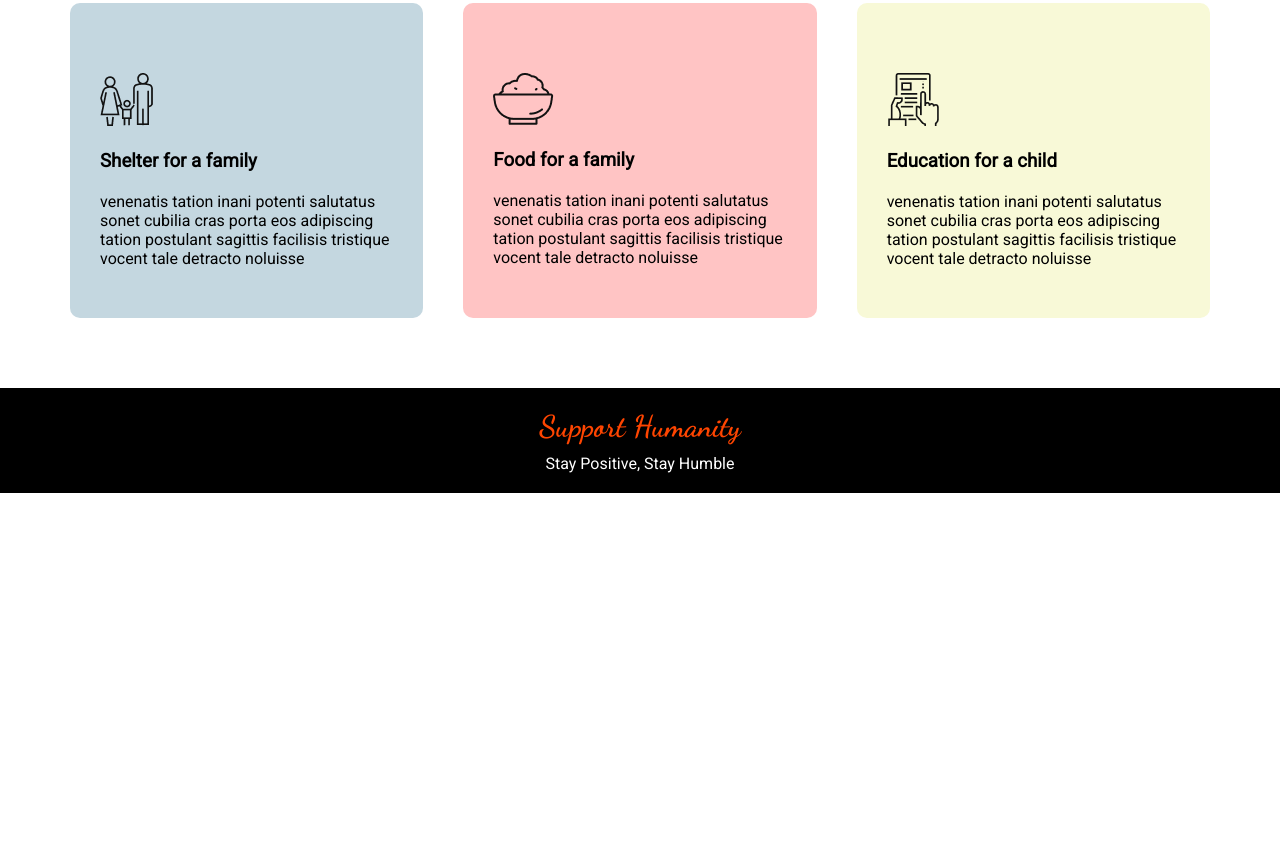
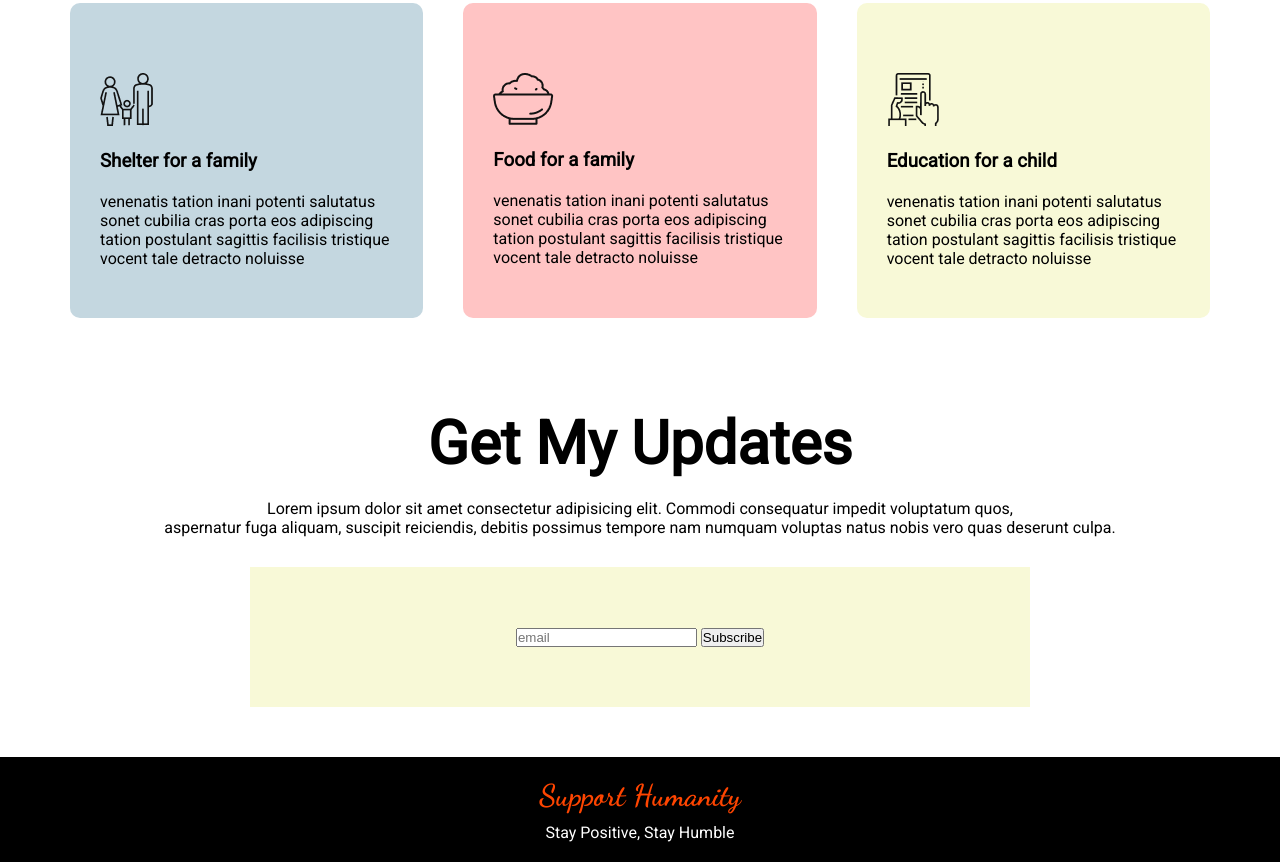
Before and after one commit to SojibRoy/assignment-one, a plain HTML site: page index.html in a window 1280 px wide. Shown: the part 1377-2239 px from the top of the page. Before the commit the page ends 1870 px from the top, so only its background shows below. Drawn offline with Linux system fonts and the light colour scheme.

Commit message:
added contact

```diff
--- a/css/style.css
+++ b/css/style.css
@@ -109,7 +109,10 @@ body {
 
 #category ul li:hover {
   outline: 2px solid coral;
-  color: coral;
+}
+
+#category ul li .btn a:hover {
+  color: orangered;
 }
 
 #our-plan {
@@ -163,6 +166,29 @@ body {
   padding: 50px 30px;
 }
 
+#contact {
+  text-align: center;
+  margin: 50px;
+}
+
+#contact h2 {
+  font-size: 60px;
+  padding: 20px;
+}
+
+#contact p {
+  margin-bottom: 30px;
+}
+
+#contact .form {
+  background-color: #f8f9d7;
+  padding: 60px;
+  margin: 0 200px;
+}
+
+#contact .form input {
+}
+
 footer {
   text-align: center;
   background: black;
--- a/index.html
+++ b/index.html
@@ -58,6 +58,14 @@
 												<p>venenatis tation inani potenti salutatus sonet cubilia cras porta eos adipiscing tation postulant sagittis facilisis tristique vocent tale detracto noluisse</p></li>
 								</ul>
 				</section>
+				<section id="contact">
+          <h2>Get My Updates</h2>
+					<p>Lorem ipsum dolor sit amet consectetur adipisicing elit. Commodi consequatur impedit voluptatum quos,<br>aspernatur fuga aliquam, suscipit reiciendis, debitis possimus tempore nam numquam voluptas natus nobis vero quas deserunt culpa.</p>
+					<div class="form">
+						<input type="email" placeholder="email">
+						<input type="button" value="Subscribe">
+					</div>
+				</section>
 
 <!-- footer -->
 <footer>
```
